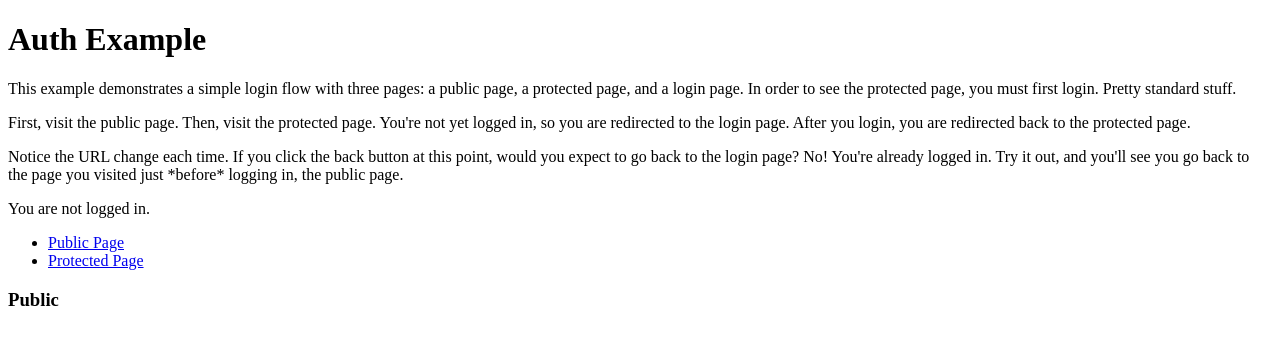
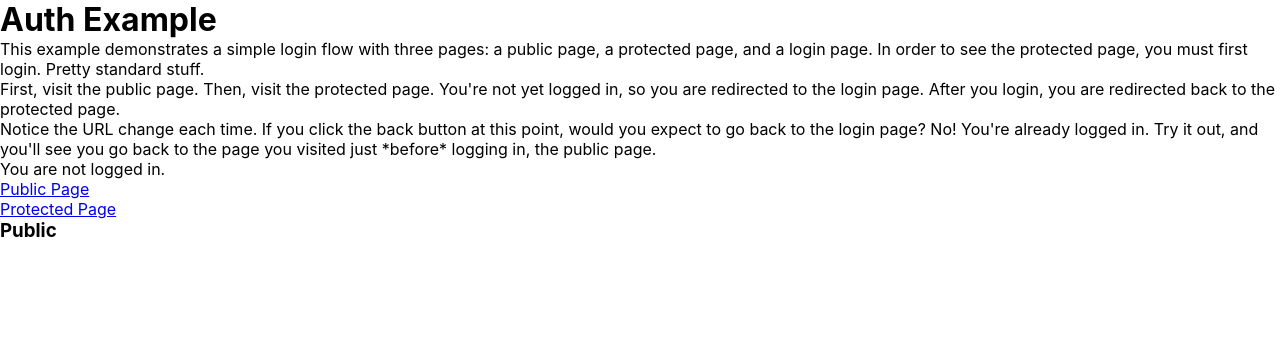
Before and after one commit to yongyuanliu/reactrouter-ts-example, a React app: page / in a window 1280 px wide. Shown: the top 344 px of the page. Built offline with nearby package versions, Linux system fonts and the light colour scheme.

Commit message:
add style-loader

```diff
--- a/package.json
+++ b/package.json
@@ -4,7 +4,7 @@
   "description": "react router typescript example",
   "main": "index.js",
   "scripts": {
-    "dev": "cross-env NODE_ENV=development webpack-dev-server",
+    "dev": "cross-env NODE_ENV=development webpack-dev-server --history-api-fallback",
     "build": "cross-env NODE_ENV=production webpack",
     "start": "serve dist"
   },
@@ -30,6 +30,7 @@
     "html-webpack-plugin": "^5.5.0",
     "react-router-dom": "^6.0.2",
     "serve": "^13.0.2",
+    "style-loader": "^3.3.1",
     "typescript": "^4.5.2",
     "webpack": "^5.64.4",
     "webpack-cli": "^4.9.1",
--- a/src/auth/App.tsx
+++ b/src/auth/App.tsx
@@ -3,7 +3,7 @@ import { Outlet, useNavigate, Link, Routes, Route, useLocation, Navigate } from
 import { useAuth } from "./auth/auth-context";
 import AuthProvider from "./auth/auth-provider";
 import { AuthStatus, RequireAuth } from "./auth/auth-status";
-
+import "./app.css";
 export default function App() {
     return (
         <AuthProvider>
--- /dev/null
+++ b/src/auth/app.css
@@ -0,0 +1,18 @@
+* {
+    box-sizing: border-box;
+    padding: 0;
+    margin: 0;
+}
+
+body {
+    font-family: -apple-system, BlinkMacSystemFont, "Segoe UI", "Roboto", "Oxygen",
+        "Ubuntu", "Cantarell", "Fira Sans", "Droid Sans", "Helvetica Neue",
+        sans-serif;
+    -webkit-font-smoothing: antialiased;
+    -moz-osx-font-smoothing: grayscale;
+}
+
+code {
+    font-family: source-code-pro, Menlo, Monaco, Consolas, "Courier New",
+        monospace;
+}
--- a/webpack.config.js
+++ b/webpack.config.js
@@ -24,7 +24,7 @@ const config = {
             },
             {
                 test: /\.m?(sa|sc|c)ss$/i,
-                use: ['css-loader']
+                use: ["style-loader", 'css-loader']
             }
         ],
     },
```
Also changed, not shown: 1 other file (tests, documents, lock files or other folders).
